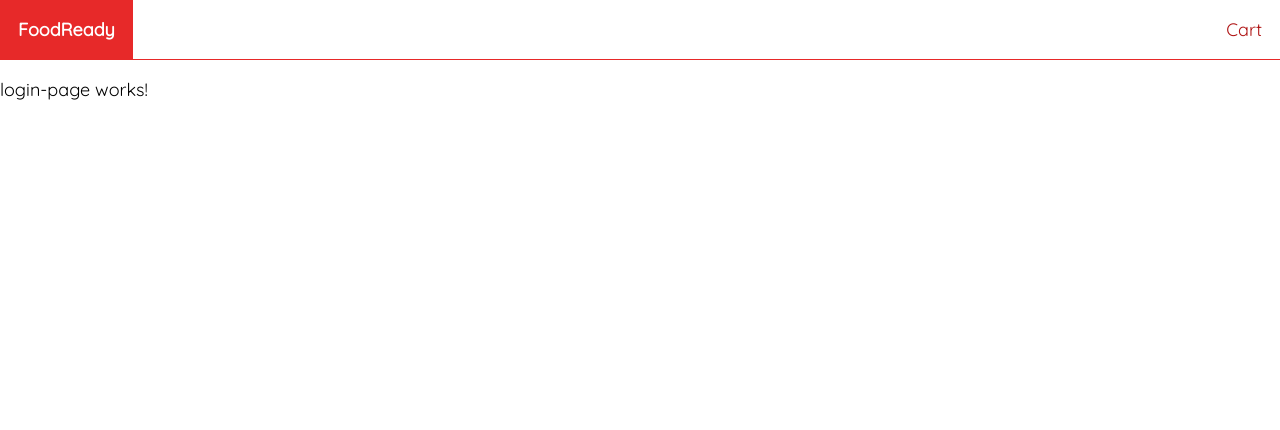
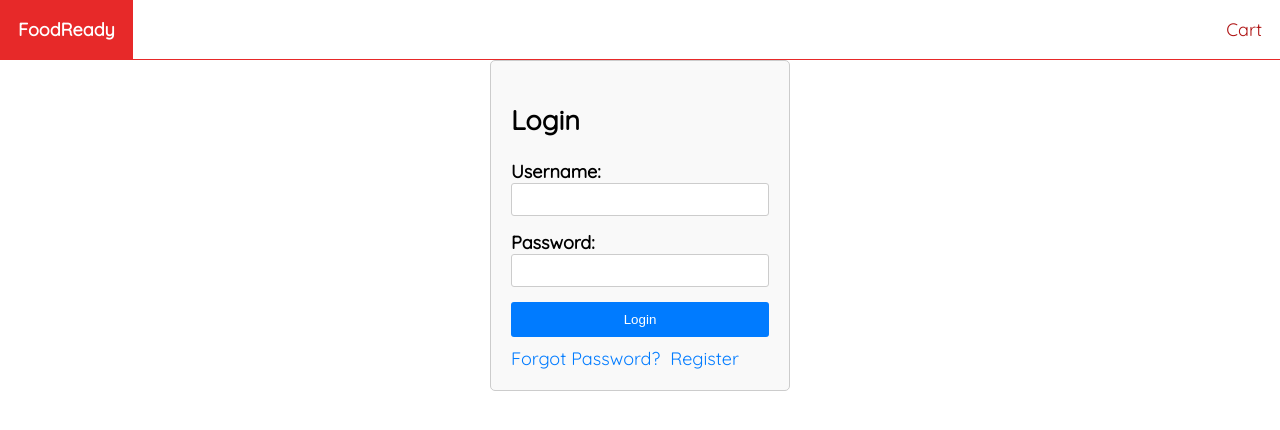
Before and after one commit to GitRavitHub/Food_App, an Angular app: page /login in a window 1280 px wide. Shown: the top 430 px of the page. Built offline with nearby package versions, Linux system fonts and the light colour scheme.

Commit message:
Created Buttons in Login Componenet

```diff
--- a/src/app/app.module.ts
+++ b/src/app/app.module.ts
@@ -12,7 +12,7 @@ import { FoodPageComponent } from './components/pages/food-page/food-page.compon
 import { LoginPageComponent } from './components/pages/login-page/login-page.component';
 import { OrderTrackPageComponent } from './components/pages/order-track-page/order-track-page.component';
 import { PaymentPageComponent } from './components/pages/payment-page/payment-page.component';
-import { RatingModule } from 'ng-starrating';
+import { FormsModule } from '@angular/forms';
 
 
 
@@ -32,6 +32,7 @@ import { RatingModule } from 'ng-starrating';
   imports: [
     BrowserModule,
     AppRoutingModule,
+    FormsModule,
   ],
   providers: [
     provideClientHydration()
--- a/src/app/components/pages/login-page/login-page.component.css
+++ b/src/app/components/pages/login-page/login-page.component.css
@@ -0,0 +1,55 @@
+/* login.component.css */
+
+.login-container {
+    width: 300px;
+    margin: 0 auto;
+    padding: 20px;
+    border: 1px solid #ccc;
+    border-radius: 5px;
+    background-color: #f9f9f9;
+  }
+
+  .form-group {
+    margin-bottom: 15px;
+  }
+
+  label {
+    display: block;
+    font-weight: bold;
+  }
+
+  input[type="text"],
+  input[type="password"] {
+    width: 100%;
+    padding: 8px;
+    border: 1px solid #ccc;
+    border-radius: 3px;
+  }
+
+  button {
+    width: 100%;
+    padding: 10px;
+    background-color: #007bff;
+    color: #fff;
+    border: none;
+    border-radius: 3px;
+    cursor: pointer;
+  }
+
+  button:hover {
+    background-color: #0056b3;
+  }
+
+  .extra-options {
+    margin-top: 10px;
+  }
+
+  .extra-options a {
+    margin-right: 10px;
+    color: #007bff;
+    text-decoration: none;
+  }
+
+  .extra-options a:hover {
+    text-decoration: underline;
+  }
--- a/src/app/components/pages/login-page/login-page.component.html
+++ b/src/app/components/pages/login-page/login-page.component.html
@@ -1 +1,20 @@
-<p>login-page works!</p>
+<!-- login.component.html -->
+
+<div class="login-container">
+    <h2>Login</h2>
+    <form (ngSubmit)="login()">
+      <div class="form-group">
+        <label for="username">Username:</label>
+        <input type="text" id="username" name="username" [(ngModel)]="username" required>
+      </div>
+      <div class="form-group">
+        <label for="password">Password:</label>
+        <input type="password" id="password" name="password" [(ngModel)]="password" required>
+      </div>
+      <button type="submit">Login</button>
+    </form>
+    <div class="extra-options">
+      <a href="#" (click)="forgotPassword()">Forgot Password?</a>
+      <a href="http://localhost:4200/register" (click)="register()">Register</a>
+    </div>
+  </div>
--- a/src/app/components/pages/login-page/login-page.component.ts
+++ b/src/app/components/pages/login-page/login-page.component.ts
@@ -7,4 +7,23 @@ import { Component } from '@angular/core';
 })
 export class LoginPageComponent {
 
+  username: string = '';
+  password: string = '';
+
+  constructor() { }
+
+  login() {
+    // Add login functionality here
+    console.log('Logging in with username:', this.username, 'and password:', this.password);
+  }
+
+  forgotPassword() {
+    // Add forgot password functionality here
+    console.log('Forgot Password?');
+  }
+
+  register() {
+    // Add registration functionality here
+    console.log('Register');
+  }
 }
```
